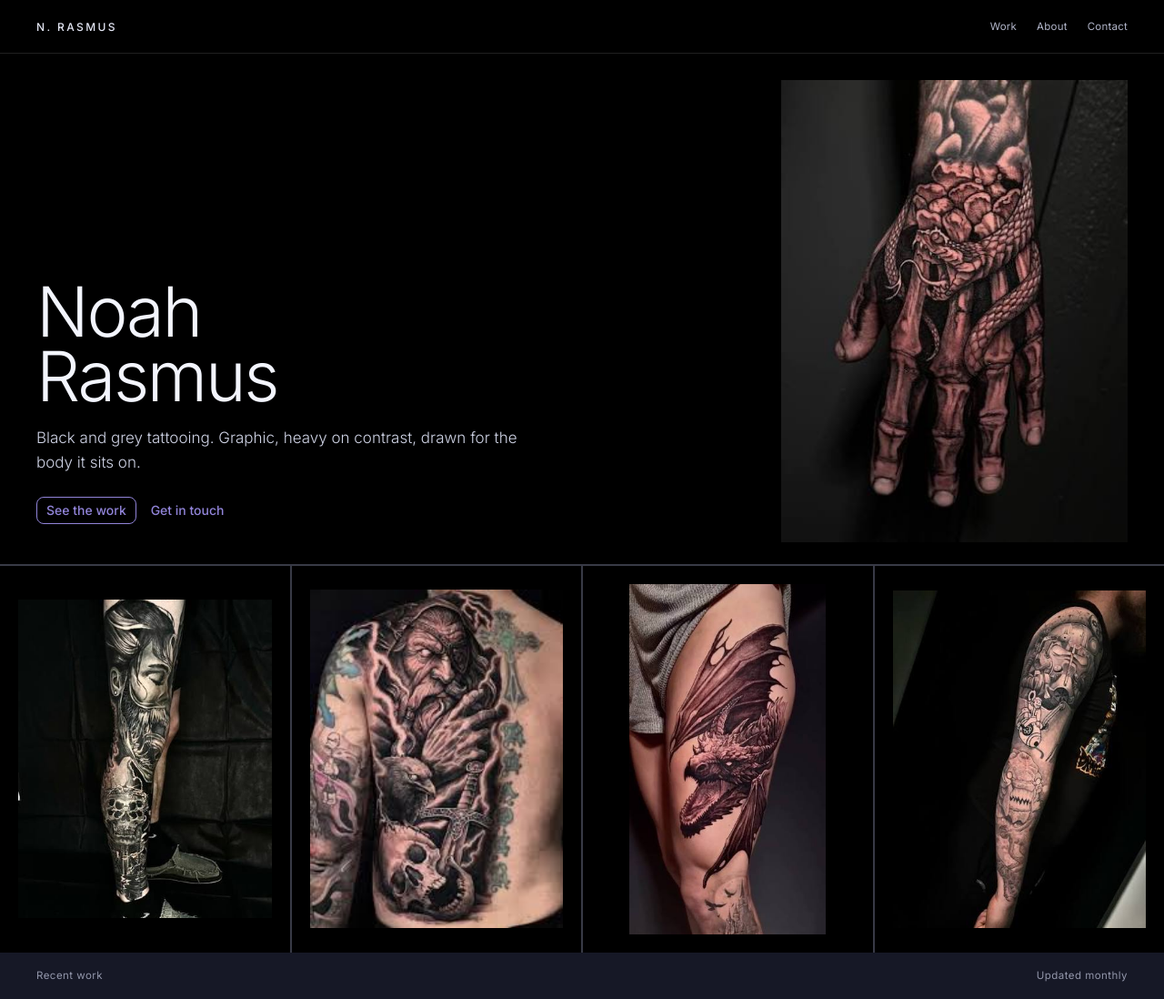
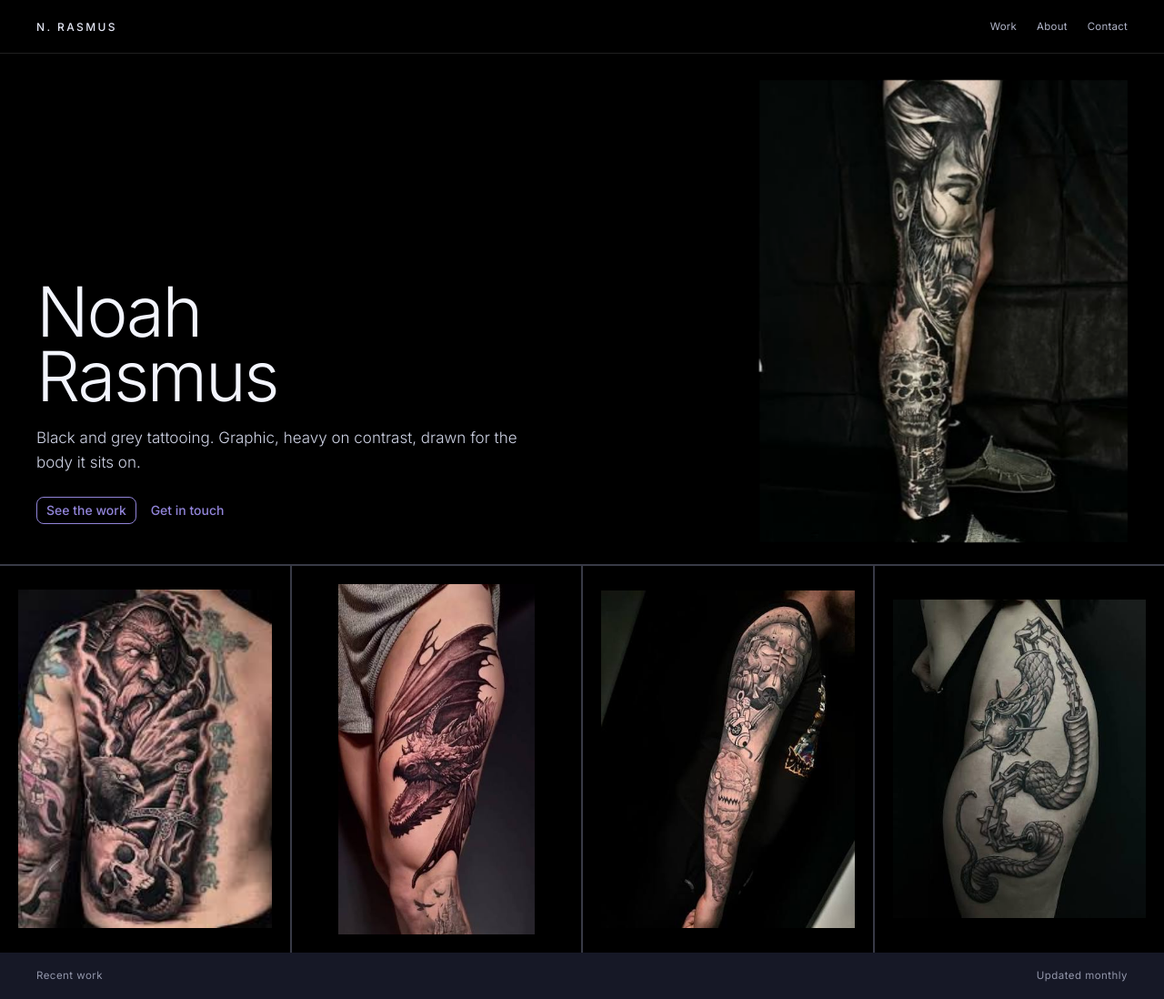
Before and after one commit to noahrasmus/noahrasmus.github.io, a plain HTML site: page index.html in a window 1280 px wide. Shown: the whole page at 91% size. Drawn offline with Linux system fonts and the light colour scheme.

Commit message:
Home: hero + strip become a rotating slider (4.5s, crossfade)

```diff
--- a/css/styles.css
+++ b/css/styles.css
@@ -273,6 +273,17 @@ a:hover {
   object-fit: contain;
   object-position: right center;
   padding: 88px 40px 24px 0;
+}
+.hero__slide {
+  position: absolute;
+  inset: 0;
+  width: 100%;
+  height: 100%;
+  opacity: 0;
+  transition: opacity 900ms ease;
+}
+.hero__slide.is-active {
+  opacity: 1;
 }
 .hero__scrim {
   position: absolute;
--- a/index.html
+++ b/index.html
@@ -21,11 +21,14 @@
     <main>
       <section class="hero" aria-label="Introduction">
         <div class="hero__image">
-          <div class="slot slot--contain" data-placeholder="Full-bleed lead image (shot on black)">
+          <div class="slot slot--contain" data-hero-stage>
             <img
+              class="hero__slide is-active"
+              data-layer="a"
               src="assets/tattoo-01.jpeg"
-              alt="Skeletal hand tattoo wrapped by a snake and rose, black and grey"
+              alt="Skeletal hand wrapped by a snake and rose"
             />
+            <img class="hero__slide" data-layer="b" src="" alt="" aria-hidden="true" />
           </div>
         </div>
         <div class="hero__scrim"></div>
@@ -54,19 +57,11 @@
         </div>
       </section>
 
-      <section class="recent" aria-label="Recent work">
-        <div class="slot slot--contain" data-placeholder="Recent">
-          <img src="assets/tattoo-02.jpeg" alt="Warrior sleeve — calf, 2025" />
-        </div>
-        <div class="slot slot--contain" data-placeholder="Recent">
-          <img src="assets/tattoo-04-thigh.jpeg" alt="Dragon — thigh, 2025" />
-        </div>
-        <div class="slot slot--contain" data-placeholder="Recent">
-          <img src="assets/tattoo-05-arm.jpeg" alt="Veiled portrait — upper arm, 2024" />
-        </div>
-        <div class="slot slot--contain" data-placeholder="Recent">
-          <img src="assets/tattoo-03-back.jpeg" alt="Odin — back, 2024" />
-        </div>
+      <section class="recent" aria-label="Recent work" data-recent-strip>
+        <div class="slot slot--contain"><img src="" alt="" /></div>
+        <div class="slot slot--contain"><img src="" alt="" /></div>
+        <div class="slot slot--contain"><img src="" alt="" /></div>
+        <div class="slot slot--contain"><img src="" alt="" /></div>
       </section>
 
       <div class="recent-caption">
--- a/js/main.js
+++ b/js/main.js
@@ -38,3 +38,76 @@ document.addEventListener("click", (e) => {
   }
   apply("All");
 })();
+
+// Home hero slider — rotates hero image every ROTATE_MS,
+// with the "next in queue" always visible in the strip below.
+(function initHeroSlider() {
+  const stage = document.querySelector("[data-hero-stage]");
+  const strip = document.querySelector("[data-recent-strip]");
+  if (!stage || !strip) return;
+
+  const IMAGES = [
+    { src: "assets/tattoo-01.jpeg", alt: "Skeletal hand wrapped by a snake and rose" },
+    { src: "assets/tattoo-02.jpeg", alt: "Warrior sleeve — calf" },
+    { src: "assets/tattoo-04-thigh.jpeg", alt: "Dragon — thigh" },
+    { src: "assets/tattoo-05-arm.jpeg", alt: "Veiled portrait — upper arm" },
+    { src: "assets/tattoo-03-back.jpeg", alt: "Arm sleeve" },
+    { src: "assets/tattoo-06-hip.jpeg", alt: "Chained serpent — hip" },
+  ];
+  const ROTATE_MS = 4500;
+  const CROSSFADE_MS = 900;
+
+  // Preload so swaps don't stutter on first pass.
+  for (const it of IMAGES) {
+    const im = new Image();
+    im.src = it.src;
+  }
+
+  const layerA = stage.querySelector('[data-layer="a"]');
+  const layerB = stage.querySelector('[data-layer="b"]');
+  const stripImgs = Array.from(strip.querySelectorAll(".slot img"));
+
+  let idx = 0;
+  let showingA = true;
+
+  function renderStrip() {
+    for (let i = 0; i < stripImgs.length; i++) {
+      const item = IMAGES[(idx + 1 + i) % IMAGES.length];
+      if (stripImgs[i].getAttribute("src") !== item.src) {
+        stripImgs[i].src = item.src;
+        stripImgs[i].alt = item.alt;
+      }
+    }
+  }
+
+  // Seed layer A with the current image, prime layer B with the next.
+  layerA.src = IMAGES[idx].src;
+  layerA.alt = IMAGES[idx].alt;
+  layerA.classList.add("is-active");
+  layerB.src = IMAGES[(idx + 1) % IMAGES.length].src;
+  layerB.alt = IMAGES[(idx + 1) % IMAGES.length].alt;
+  renderStrip();
+
+  function tick() {
+    idx = (idx + 1) % IMAGES.length;
+    const incoming = showingA ? layerB : layerA;
+    const outgoing = showingA ? layerA : layerB;
+
+    incoming.classList.add("is-active");
+    outgoing.classList.remove("is-active");
+    outgoing.setAttribute("aria-hidden", "true");
+    incoming.removeAttribute("aria-hidden");
+
+    // After the crossfade finishes, prime the now-hidden layer with the next image.
+    setTimeout(() => {
+      const nextItem = IMAGES[(idx + 1) % IMAGES.length];
+      outgoing.src = nextItem.src;
+      outgoing.alt = nextItem.alt;
+    }, CROSSFADE_MS);
+
+    showingA = !showingA;
+    renderStrip();
+  }
+
+  setInterval(tick, ROTATE_MS);
+})();
```
